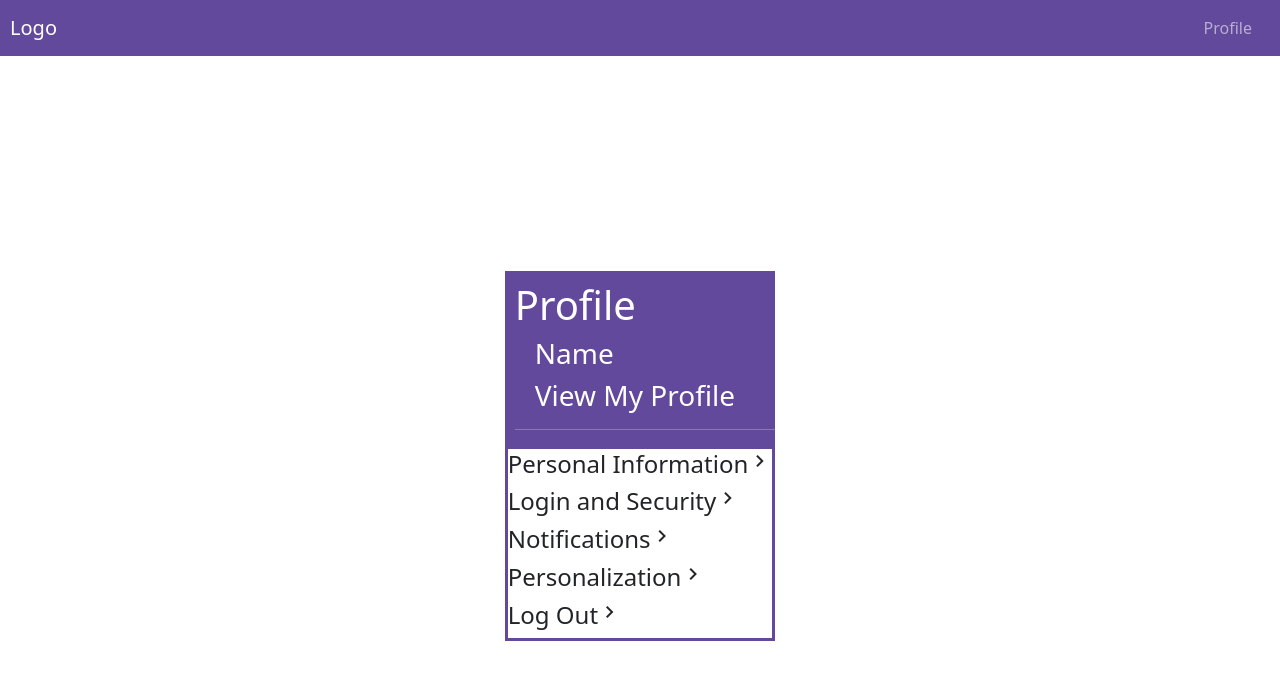
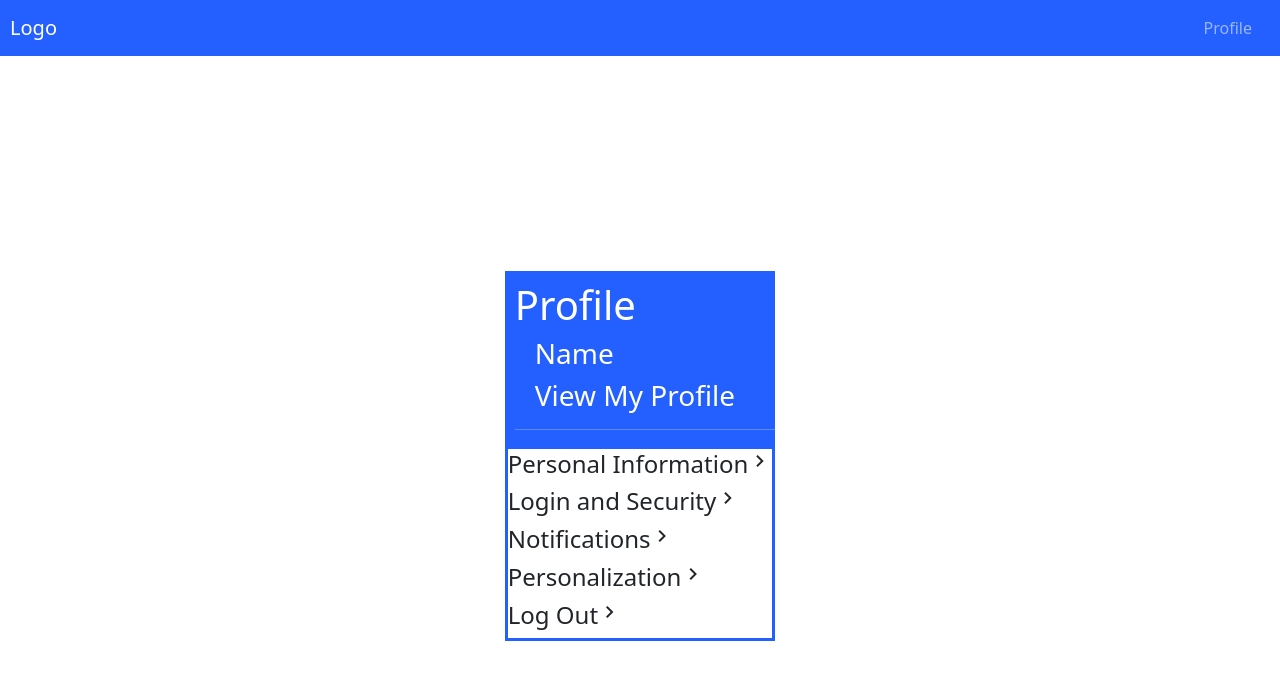
Before and after one commit to EriikT/ReactAppProject, a React (Create React App) app in the folder my-app/: page /Profile in a window 1280 px wide. Shown: the top 680 px of the page. Built offline with nearby package versions, Linux system fonts and the light colour scheme.

Commit message:
more changes

```diff
--- a/my-app/src/components/Navbar.css
+++ b/my-app/src/components/Navbar.css
@@ -1,5 +1,5 @@
 .navbar-color{
-  background-color: rgb(98, 73, 156);
+  background-color: rgb(36, 95, 255);
 }
 
 .logo{
--- a/my-app/src/pages/Profile.css
+++ b/my-app/src/pages/Profile.css
@@ -17,7 +17,7 @@
     padding-top: 10px;
     padding-left: 10px;
     color: white;
-    background-color: rgb(98, 73, 156);
+    background-color: rgb(36, 95, 255);
 }
 
 .edit-p{
@@ -25,6 +25,6 @@
 }
 
 .Profile_bottom {
-    border-color: rgb(98, 73, 156);
+    border-color: rgb(36, 95, 255);
     border-style: solid;
 }
```
